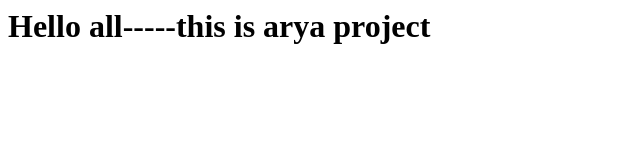
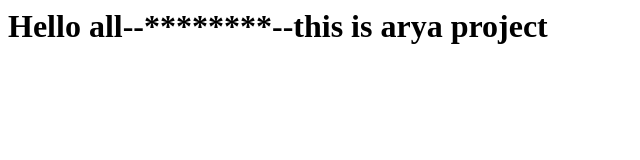
Before and after one commit to jacksneel/arya-project, a plain HTML site: page index.html in a window 1280 px wide. Shown: the whole page, without its empty margins (0-640 px from the left). Drawn offline with Linux system fonts and the light colour scheme.

Commit message:
this is 2nd commit

```diff
--- a/index.html
+++ b/index.html
@@ -1 +1 @@
-<h1>Hello all-----this is arya project</h1>
+<h1>Hello all--********--this is arya project</h1>
```
